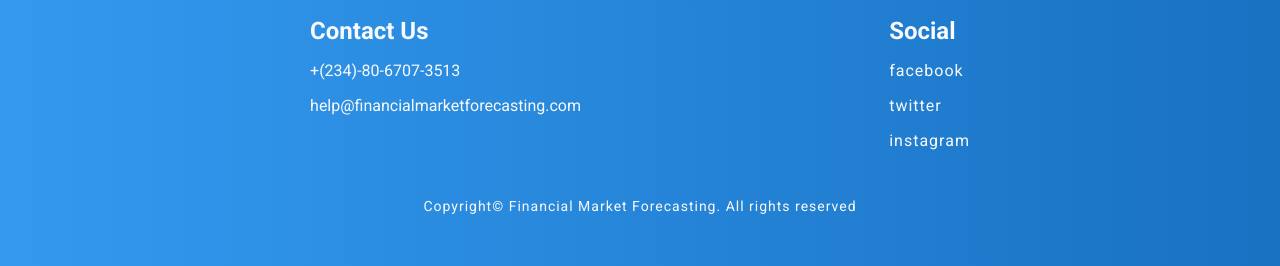
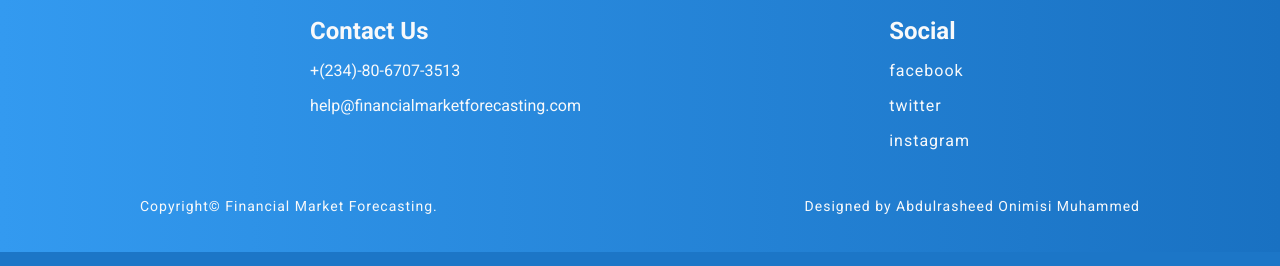
Before and after one commit to maonimisi/portfolio_project, a Flask app: page /about in a window 1280 px wide. Shown: the part 1524-1790 px from the top of the page. Run offline with Flask 3, Linux system fonts and the light colour scheme.

Commit message:
ALX Portfolio Project

```diff
--- a/forecasting/static/main.css
+++ b/forecasting/static/main.css
@@ -44,7 +44,7 @@
 
 
 .nav li:hover {
-  scale: 1.25;
+  scale: 1.15;
   transition: 1000ms;
 }
 
@@ -66,11 +66,16 @@
 
 /* This section contain stylin for footer */
 .copyright {
+  display: flex;
+  justify-content: space-between;
   font-size: 14px;
   text-align: center;
   letter-spacing: 1px;
   margin-bottom: 44px;
   padding: 8px 0;
+  max-width: 1000px;
+  margin: 0 auto;
+  margin-bottom: 30px;
 }
 
 /* This section contain styling for the home page */
--- a/forecasting/templates/layout.html
+++ b/forecasting/templates/layout.html
@@ -76,7 +76,8 @@
     </main>
     <footer>
       <p class="copyright">
-        Copyright&copy; Financial Market Forecasting. All rights reserved
+        Copyright&copy; Financial Market Forecasting.
+        <span>Designed by Abdulrasheed Onimisi Muhammed</span>
       </p>
     </footer>
   </body>
```
